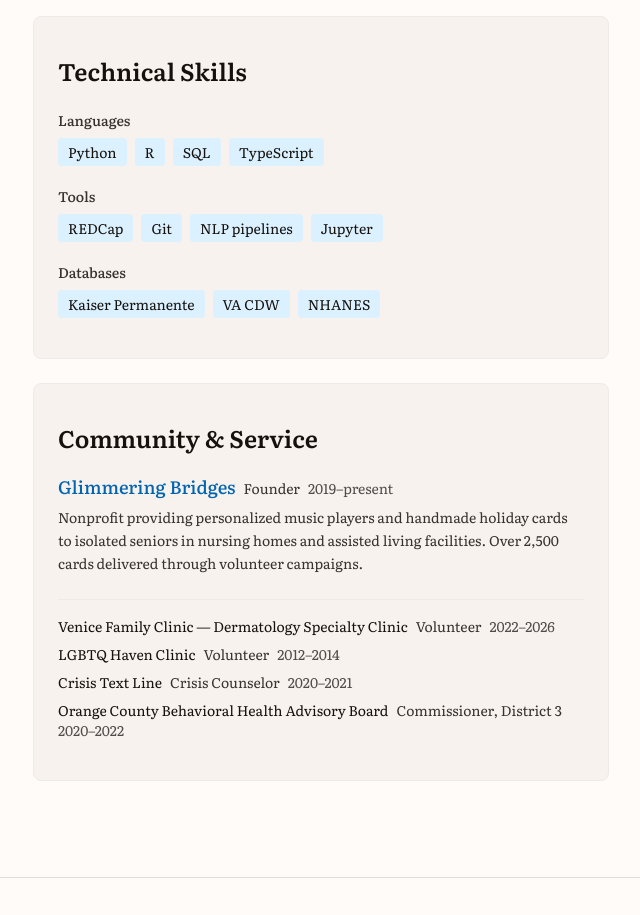
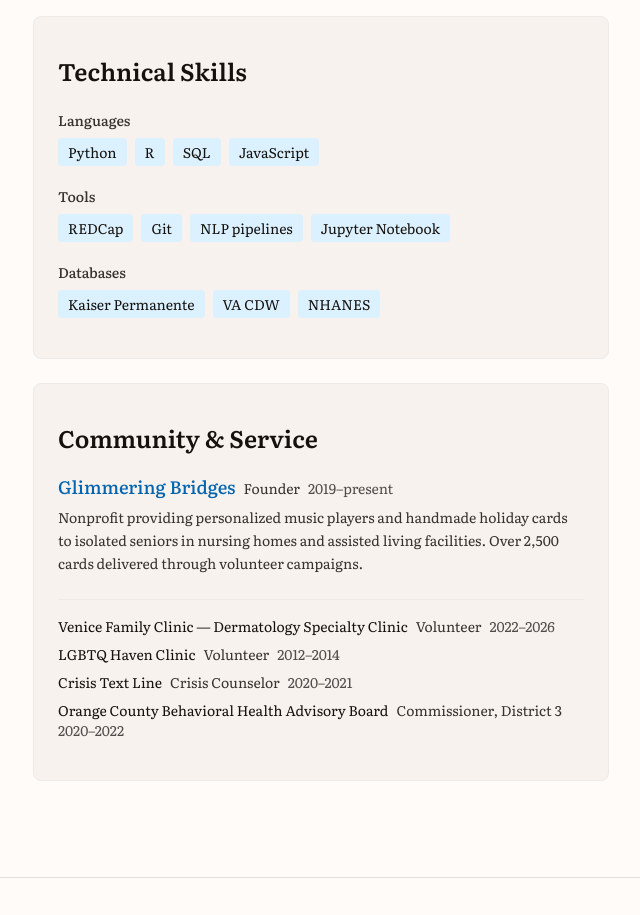
Before and after one commit to courtneyasmith/courtneyasmith.github.io, a Next.js app: page /about in a window 1280 px wide. Shown: the part 860-1775 px from the top of the page, without its empty margins (319-959 px from the left). Built offline with nearby package versions, Linux system fonts and the light colour scheme.

Commit message:
Update technical skills list
- Change TypeScript to JavaScript
- Rename Jupyter to Jupyter Notebook

```diff
--- a/src/app/about/page.tsx
+++ b/src/app/about/page.tsx
@@ -17,8 +17,8 @@ const education = [
 ]
 
 const technicalSkills = {
-  Languages: ['Python', 'R', 'SQL', 'TypeScript'],
-  Tools: ['REDCap', 'Git', 'NLP pipelines', 'Jupyter'],
+  Languages: ['Python', 'R', 'SQL', 'JavaScript'],
+  Tools: ['REDCap', 'Git', 'NLP pipelines', 'Jupyter Notebook'],
   Databases: ['Kaiser Permanente', 'VA CDW', 'NHANES'],
 }
 
```
